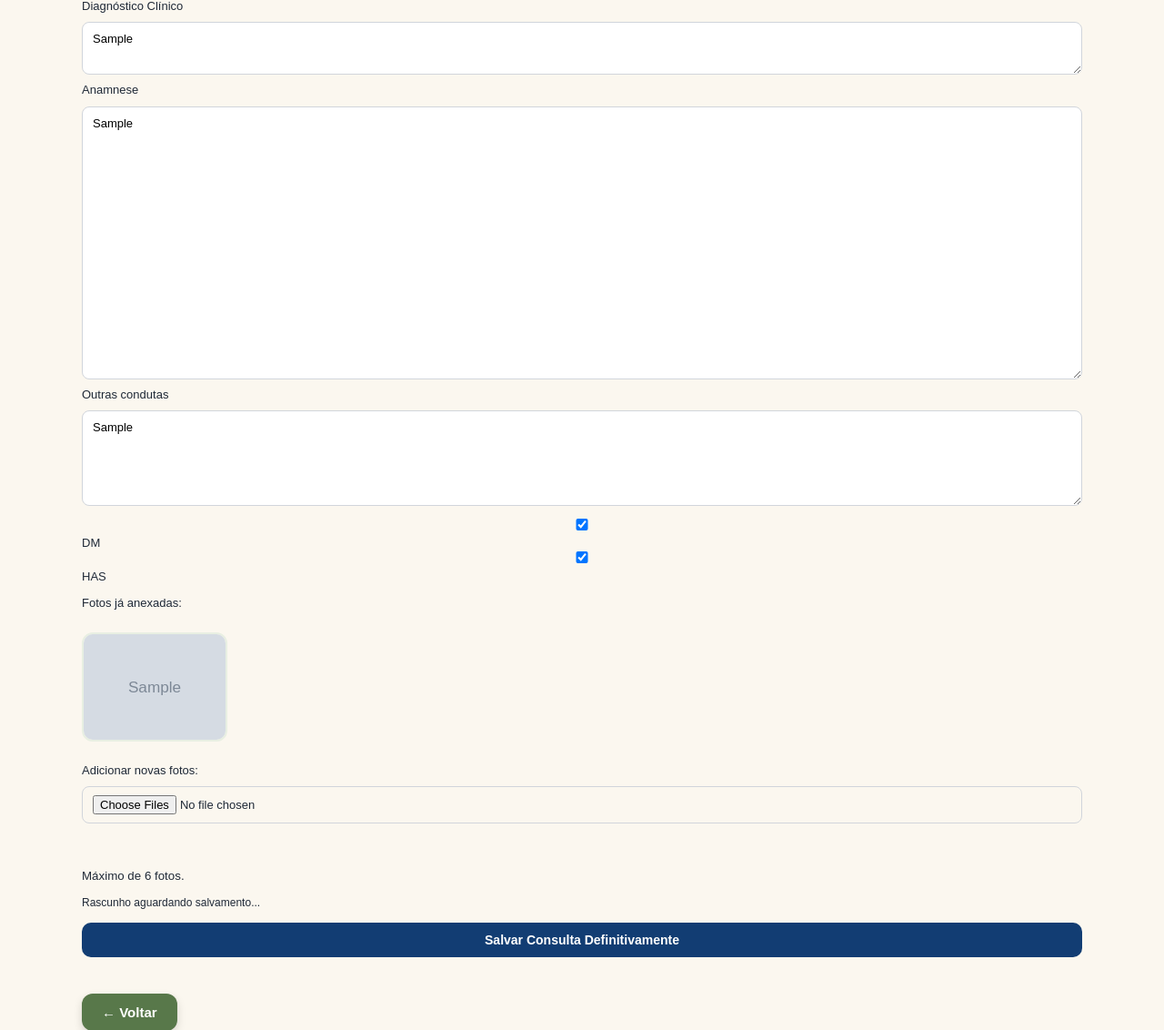
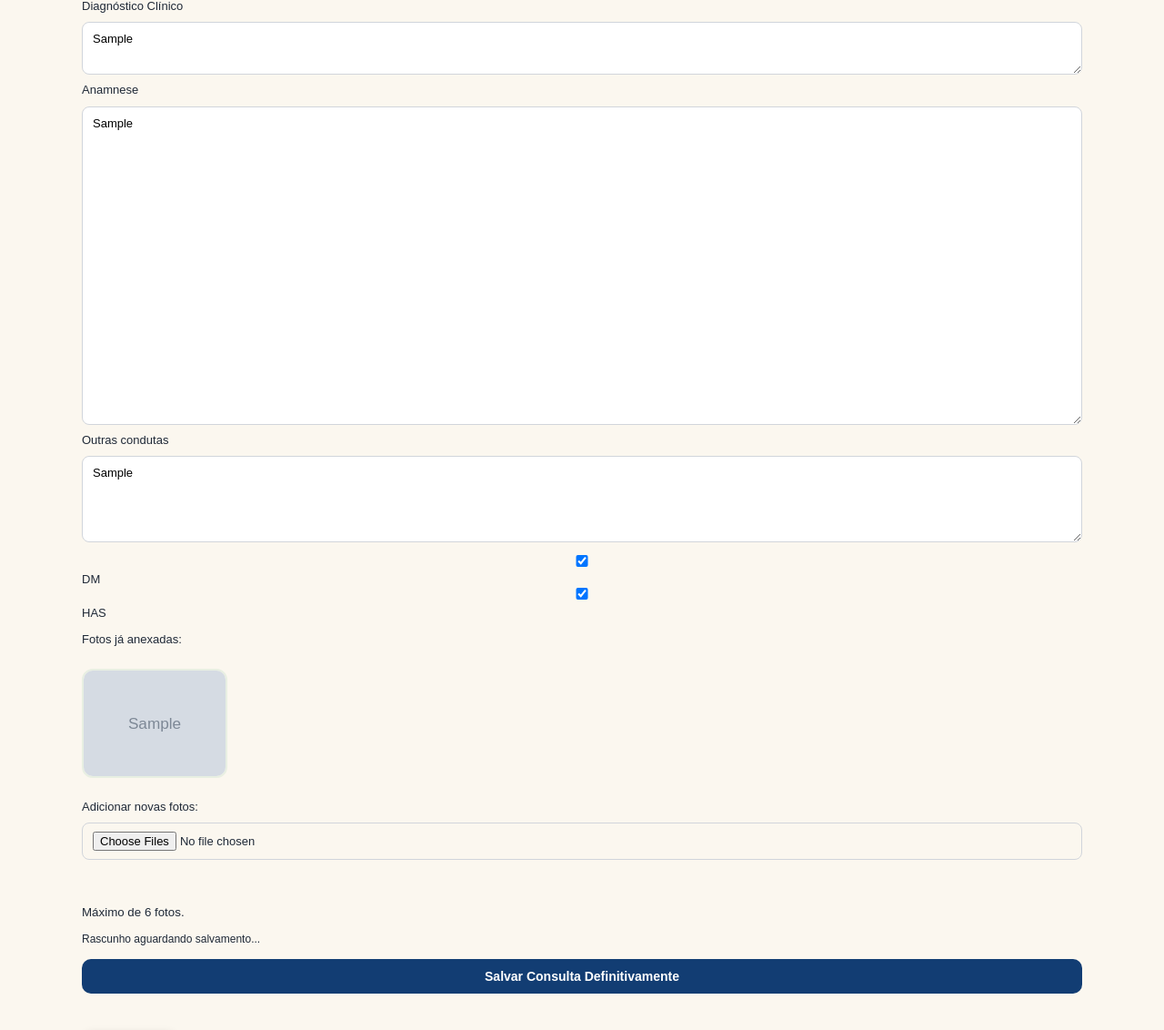
Before and after one commit to Lvieira82/AvaCurative, a Django app: page /consulta/editar/1/ in a window 1280 px wide. Shown: the part 214-1346 px from the top of the page at 91% size. Run offline with Django 5.2, Linux system fonts and the light colour scheme; a user stored in the database is signed in; data comes from the database, SQL or seed files in the repository; tables that the repository leaves empty hold one stand-in row (values such as "Sample post"); grey boxes marked "Sample" are stand-in pictures.

Commit message:
Altura dos campos do formulário

```diff
--- a/templates/consultas/form_consultas.html
+++ b/templates/consultas/form_consultas.html
@@ -34,8 +34,8 @@ Nova Consulta
 }
 
 .form-card.profissional .campo-anamnese{
-    min-height:300px;
-    height:300px;
+    min-height:350px;
+    height:350px;
 }
 
 .form-card.profissional .campo-diagnostico{
@@ -44,8 +44,8 @@ Nova Consulta
 }
 
 .form-card.profissional .campo-conduta{
-    min-height:105px;
-    height:105px;
+    min-height:95px;
+    height:95px;
 }
 
 .form-card.profissional .checkbox-grid{
```
